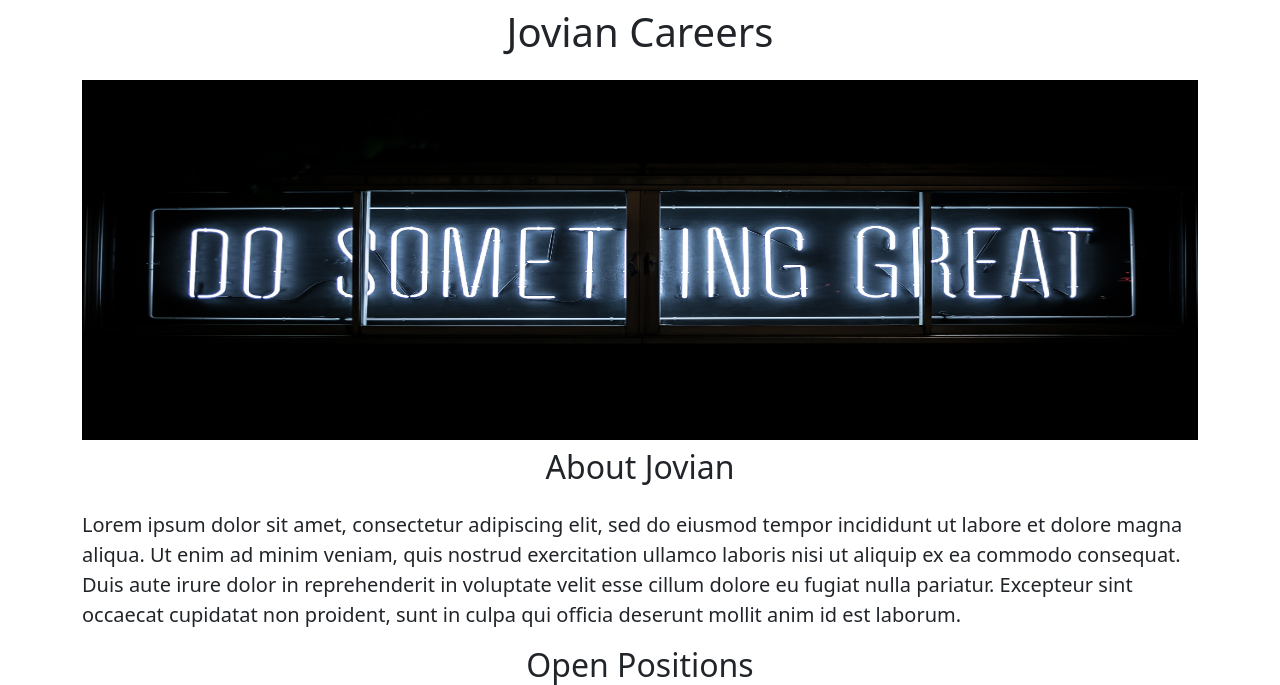
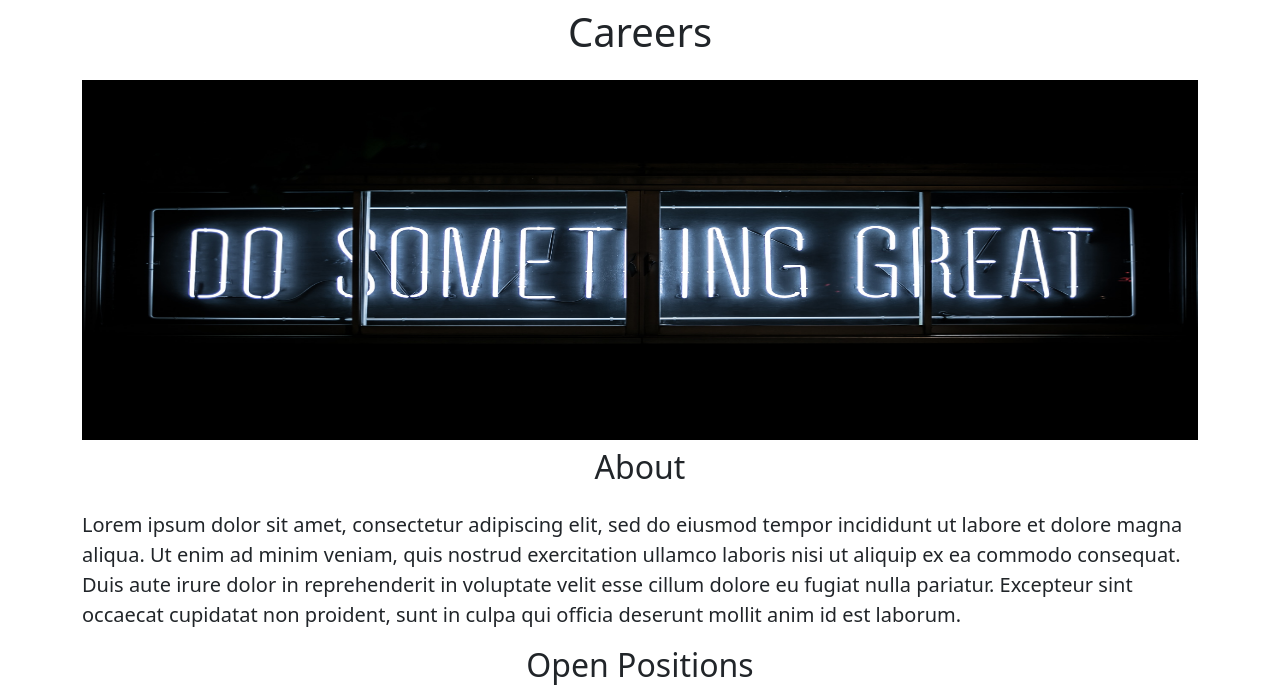
Before and after one commit to Kool-Cool/Complete_flask_Webapp_Career, a Flask app: page / in a window 1280 px wide. Shown: the top 685 px of the page. Run offline with Flask 3, Linux system fonts and the light colour scheme.

Commit message:
correction

```diff
--- a/templates/home.html
+++ b/templates/home.html
@@ -14,14 +14,14 @@
       }
     </style>
 
-    <title >Jovian Careers</title>
+    <title > Careers</title>
   </head>
 
   <body>
     <div class="container" >
-    <h1 class="text-center mt-2 mb-4">Jovian Careers</h1>
+    <h1 class="text-center mt-2 mb-4">Careers</h1>
     <img class="img-fluid" id="banner" src="https://completeflaskwebapp.omkarjadhav10.repl.co/static/career_banner.jpg"  >
-    <h2 class="text-center mt-2 mb-4">About Jovian</h2>
+    <h2 class="text-center mt-2 mb-4">About </h2>
     <p class="lead">
         Lorem ipsum dolor sit amet, consectetur adipiscing elit, sed do eiusmod tempor incididunt ut labore et dolore magna               aliqua. Ut enim ad minim veniam, quis nostrud exercitation ullamco laboris nisi ut aliquip ex ea commodo consequat. Duis          aute irure dolor in reprehenderit in voluptate velit esse cillum dolore eu fugiat nulla pariatur. Excepteur sint occaecat         cupidatat non proident, sunt in culpa qui officia deserunt mollit anim id est laborum.
       </p>
```
